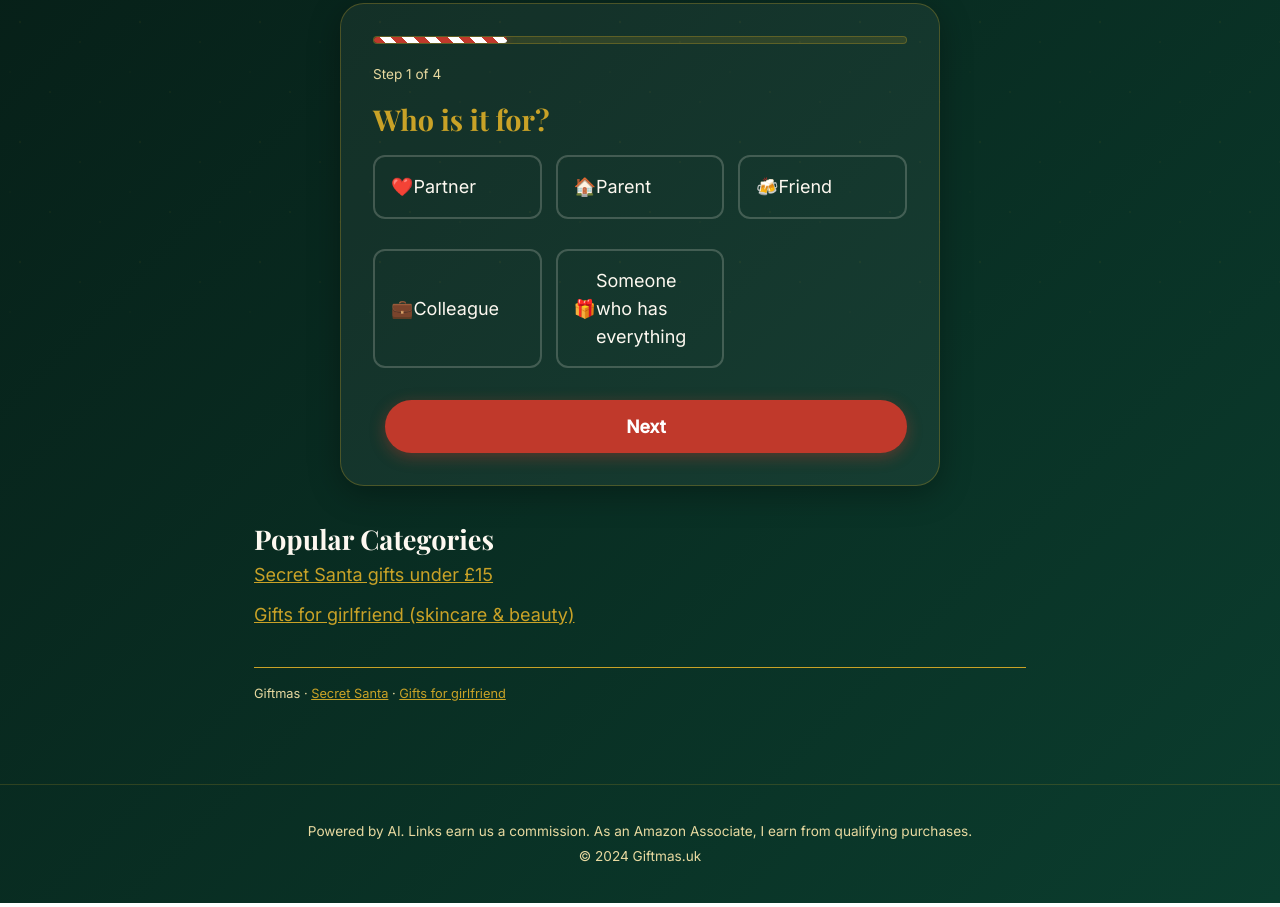
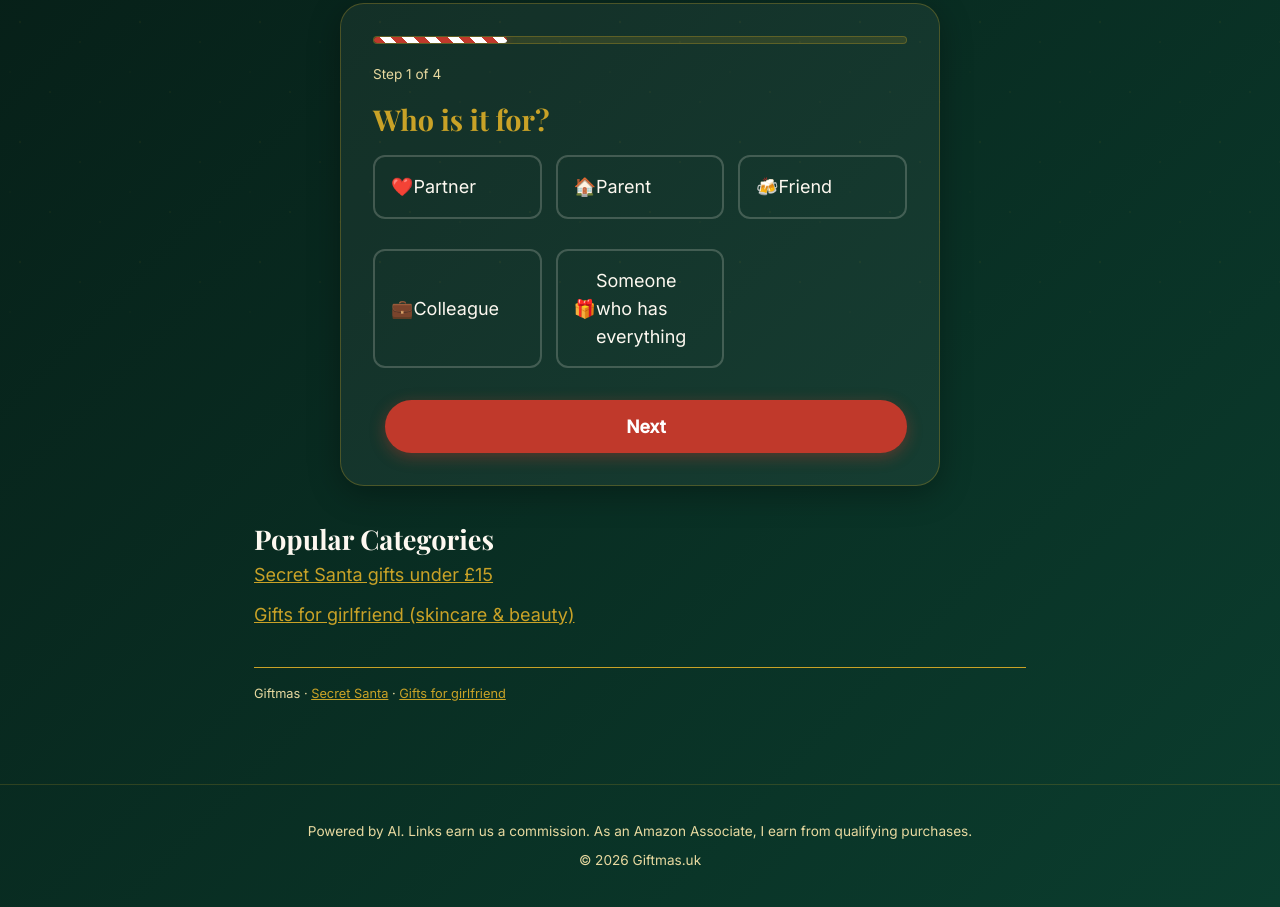
Before and after one commit to reconimages/giftmas, an Astro site: page / in a window 1280 px wide. Shown: the part 478-1385 px from the top of the page. Built offline with nearby package versions, Linux system fonts and the light colour scheme; Astro itself is replaced by a stand-in of ours.

Commit message:
fix: footer year and centering

```diff
--- a/public/style.css
+++ b/public/style.css
@@ -105,8 +105,8 @@ p { margin: 0 0 clamp(0.5rem, 1vw, 0.75rem); }
 .pill.selected { background: var(--cta); color: #fff; border-color: var(--cta); }
 .pill-group { display: flex; flex-wrap: wrap; gap: 0.5rem; margin: 0.5rem 0 0.75rem; }
 footer { margin-top: clamp(1.5rem, 3vw, 2.5rem); border-top: 1px solid var(--gold); padding-top: clamp(0.75rem, 1.5vw, 1rem); color: var(--gold-soft); font-size: 0.8rem; }
-.site-footer { text-align: center; padding: 2rem 1rem; font-size: 0.85rem; color: var(--gold-soft); border-top: 1px solid rgba(201, 162, 39, 0.2); margin-top: 2rem; }
-.site-footer p { margin: 0.25rem 0; }
+.site-footer { display: flex; flex-direction: column; align-items: center; justify-content: center; text-align: center; width: 100%; padding: 2rem 1rem; font-size: 0.85rem; color: var(--gold-soft); border-top: 1px solid rgba(201, 162, 39, 0.2); margin-top: 2rem; }
+.site-footer p { margin: 0.25rem 0; width: 100%; text-align: center; }
 .site-footer a { color: var(--gold-soft); text-decoration: none; }
 .site-footer a:hover { color: var(--gold); }
 a { color: var(--gold); }
--- a/src/layouts/Layout.astro
+++ b/src/layouts/Layout.astro
@@ -36,7 +36,7 @@ const canonical = new URL(Astro.url.pathname, 'https://giftmas.uk').href;
   </div>
   <footer class="site-footer">
     <p>Powered by AI. Links earn us a commission. As an Amazon Associate, I earn from qualifying purchases.</p>
-    <p><a href="/">© 2024 Giftmas.uk</a></p>
+    <p><a href="/">© 2026 Giftmas.uk</a></p>
   </footer>
 </body>
 </html>
```
